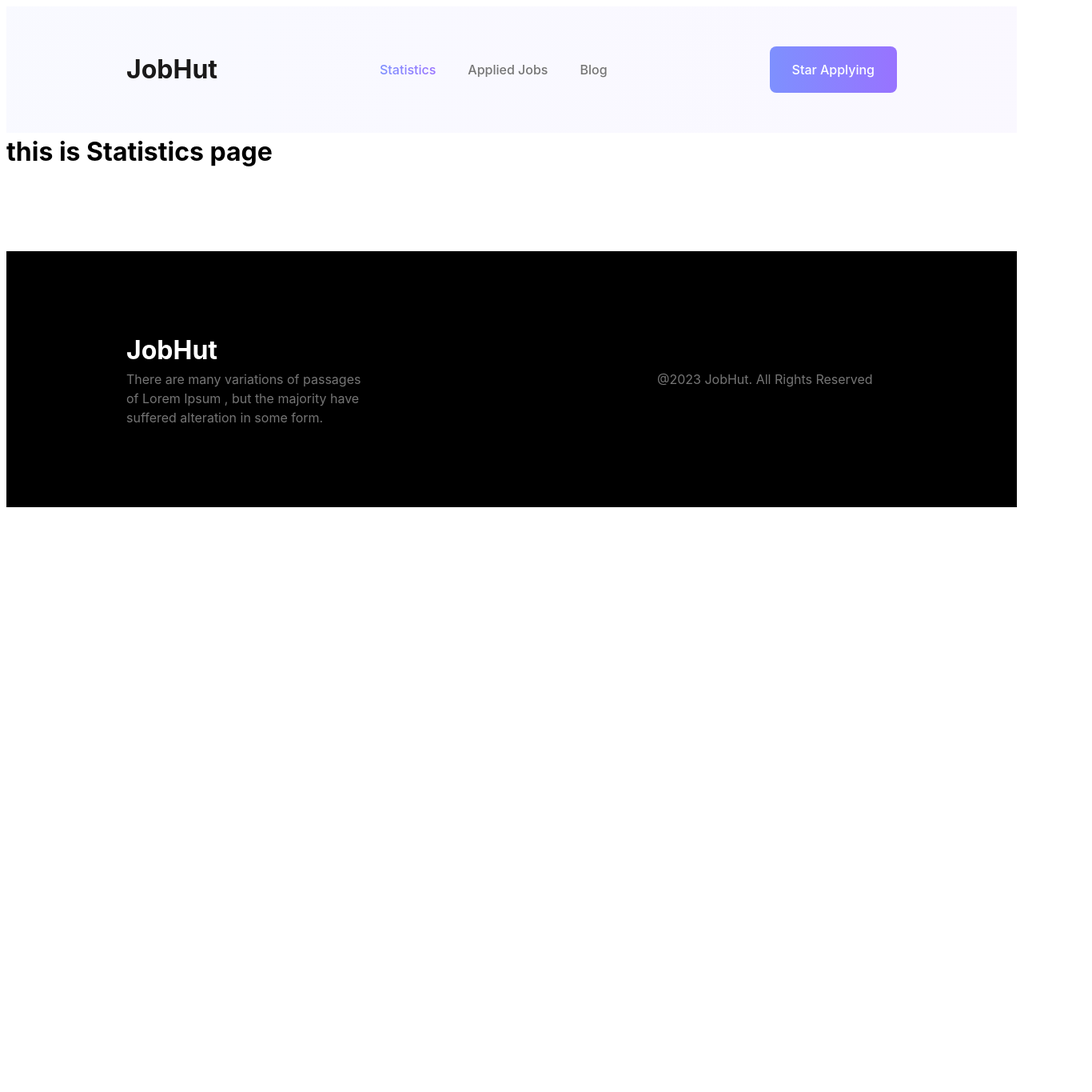
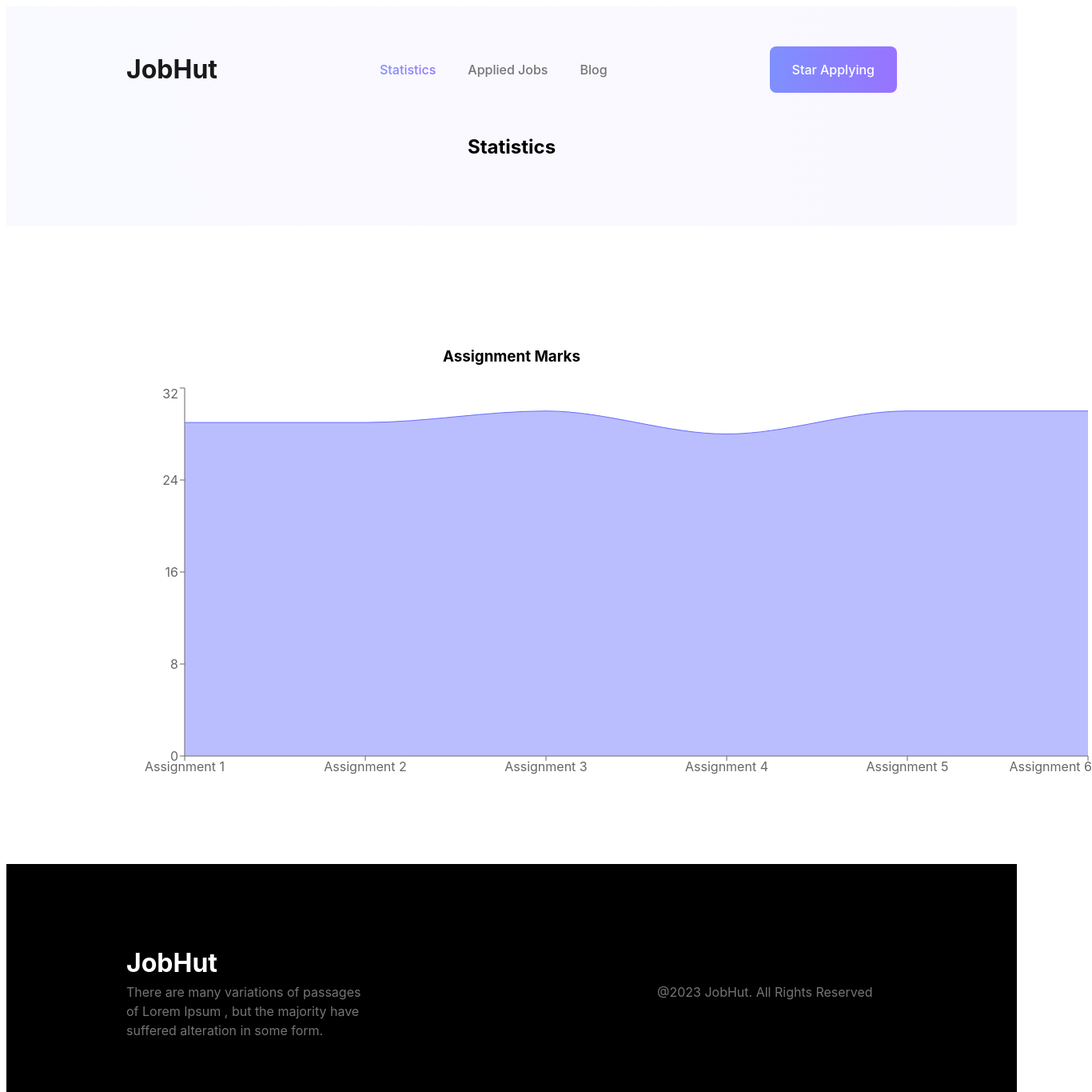
Before and after one commit to Rafiulsam/job-hunt-react, a React (Vite) app: page /statistics in a window 1280 px wide. Shown: the top 1365 px of the page at 80% size, 1366 px wide, since content can reach past the window. Before the commit the page ends 800 px from the top, so only its background shows below. Built offline with nearby package versions, Linux system fonts and the light colour scheme.

Commit message:
recharts added

```diff
--- a/package.json
+++ b/package.json
@@ -18,7 +18,8 @@
     "react": "^18.2.0",
     "react-dom": "^18.2.0",
     "react-hot-toast": "^2.4.1",
-    "react-router-dom": "^6.21.2"
+    "react-router-dom": "^6.21.2",
+    "recharts": "^2.12.0"
   },
   "devDependencies": {
     "@types/react": "^18.2.43",
--- /dev/null
+++ b/src/components/Recharts/Recharts.jsx
@@ -0,0 +1,34 @@
+import React from 'react';
+import { AreaChart, Area, XAxis, YAxis, CartesianGrid, Tooltip, ResponsiveContainer } from 'recharts';
+const Recharts = () => {
+    let assignments = [
+        { assignmentName: "Assignment 1", marks: 29 },
+        { assignmentName: "Assignment 2", marks: 29 },
+        { assignmentName: "Assignment 3", marks: 30 },
+        { assignmentName: "Assignment 4", marks: 28 },
+        { assignmentName: "Assignment 5", marks: 30 },
+        { assignmentName: "Assignment 6", marks: 30 },
+    ];
+    return (
+        <div>
+            <h2 className='title'>Statistics</h2>
+            <div style={{ margin: 'auto', width: '75%' }}>
+                <h3 style={{textAlign: 'center', marginBottom: '20px'}}>Assignment Marks</h3>
+                <AreaChart
+                    width={1200}
+                    height={500}
+                    data={assignments}
+
+                >
+
+                    <XAxis dataKey="assignmentName" />
+                    <YAxis />
+                    <Tooltip />
+                    <Area type="monotone" dataKey="marks" stroke="#646cff" fill="#646cffbd" />
+                </AreaChart>
+            </div>
+        </div>
+    );
+};
+
+export default Recharts;
--- a/src/components/Statistics/Statistics.jsx
+++ b/src/components/Statistics/Statistics.jsx
@@ -1,10 +1,11 @@
 import React from 'react';
 import './Statistics.css'
+import Recharts from '../Recharts/Recharts';
 
 const Statistics = () => {
     return (
         <div>
-            <h1>this is Statistics page</h1>
+            <Recharts></Recharts>
         </div>
     );
 };
```
Also changed, not shown: 1 other file (tests, documents, lock files or other folders).
